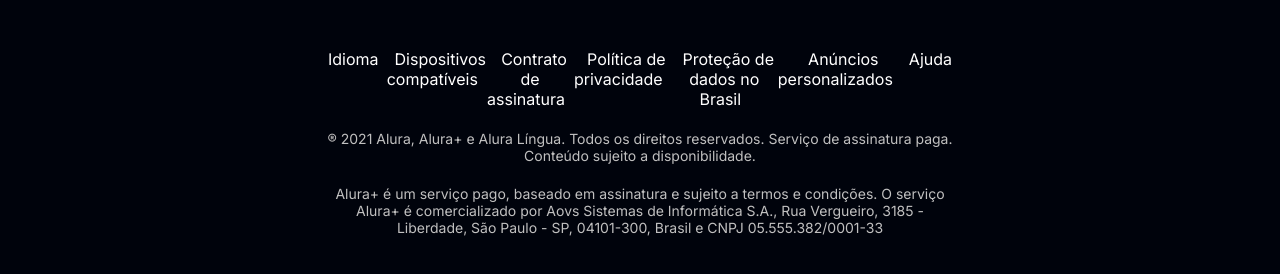
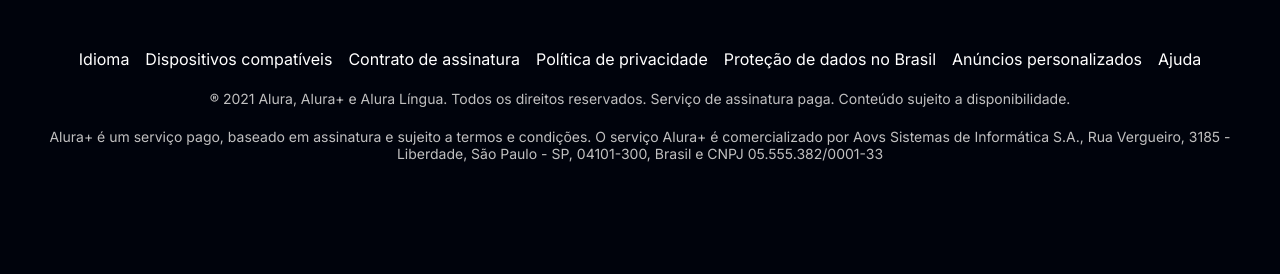
Before and after one commit to tapetrolino/alura-plus, a plain HTML site: page index.html in a window 1280 px wide. Shown: the part 3693-3967 px from the top of the page. After the commit the page ends 3935 px from the top, so only its background shows below. Drawn offline with Linux system fonts and the light colour scheme.

Commit message:
alteração margem lateral footer

```diff
--- a/style.css
+++ b/style.css
@@ -127,7 +127,7 @@
 
 .rodape {
     text-align: center;
-    margin: 5em 20em;
+    margin: 5em 3em;
 }
 
 .rodape__lista {
```
